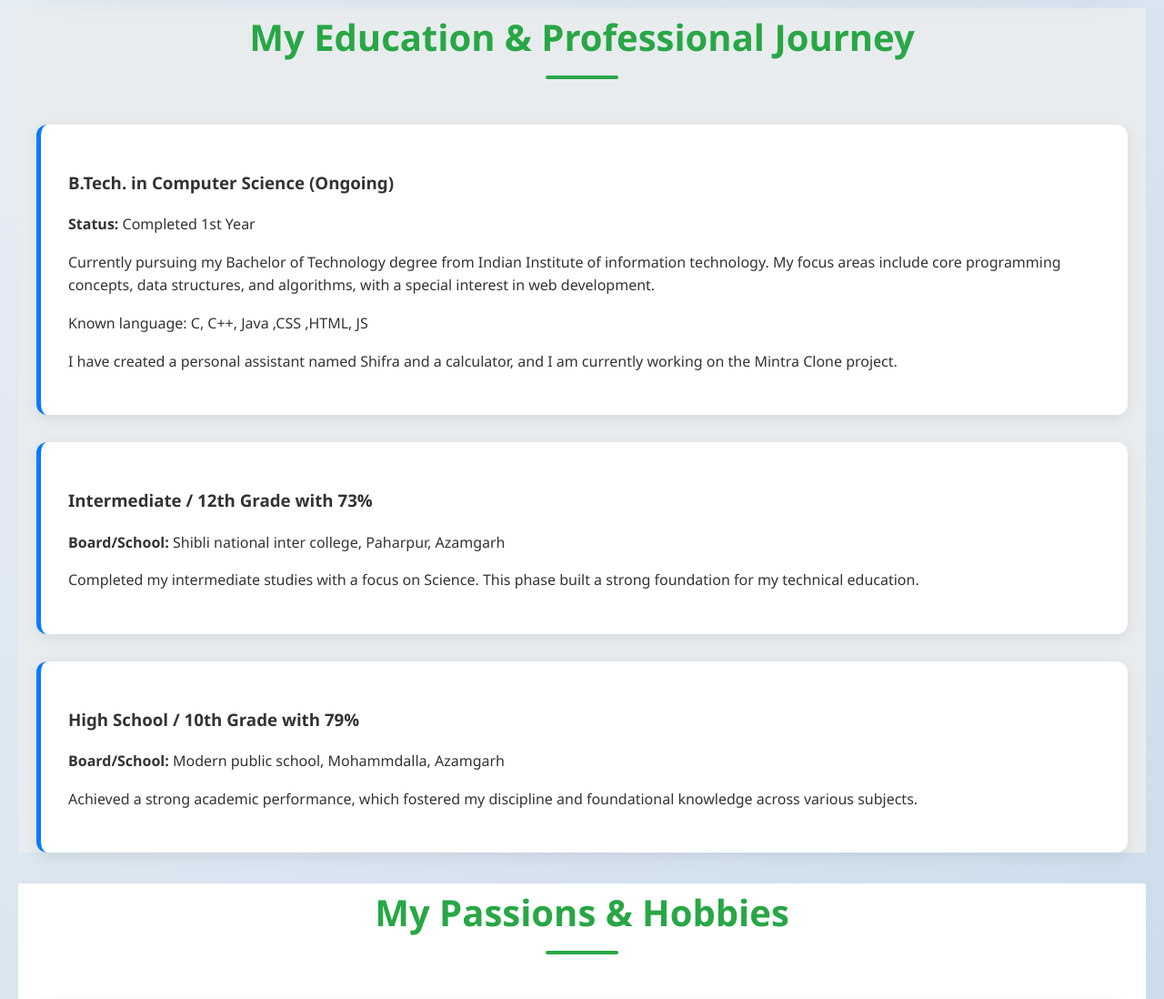
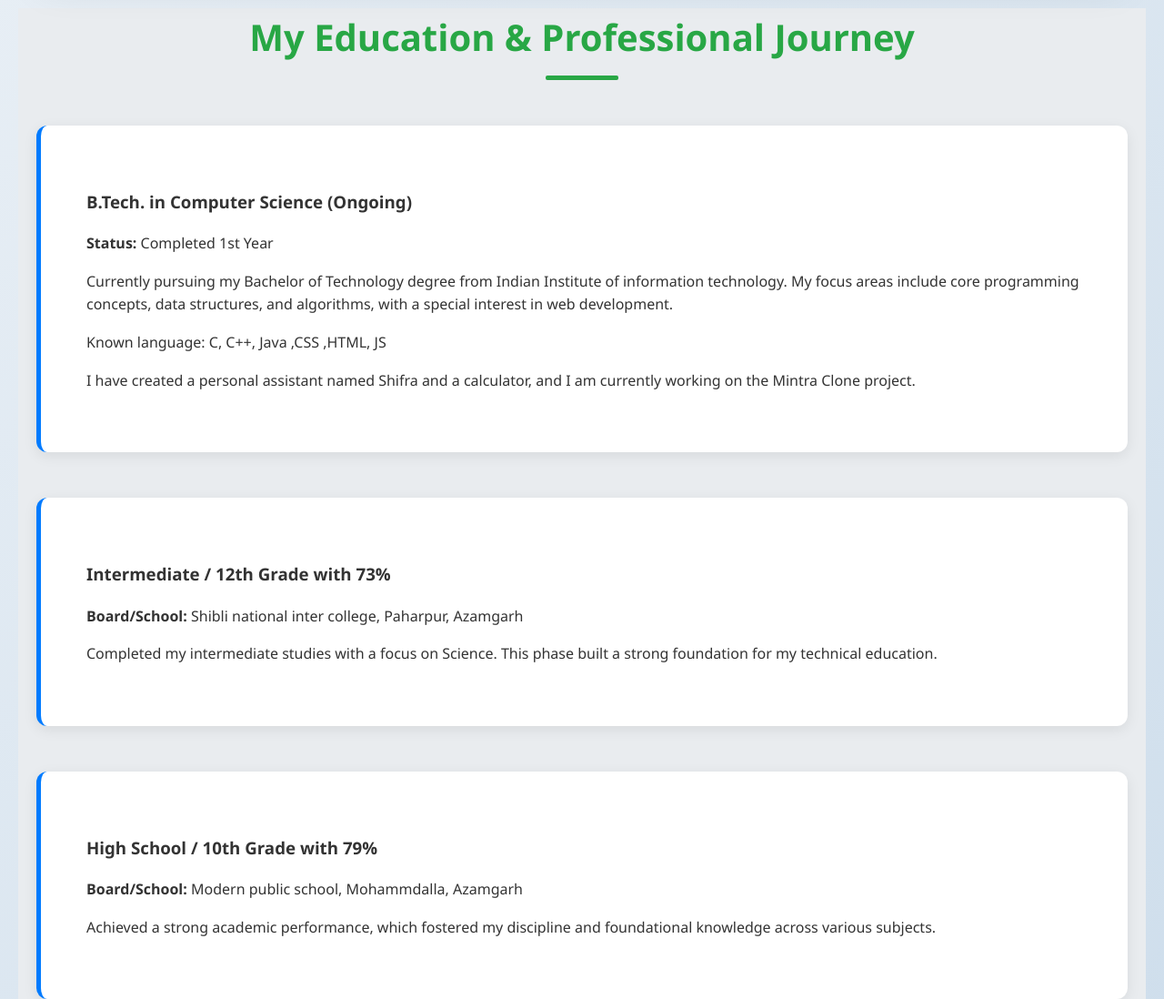
Before and after one commit to diksha6592025/Sudiksha-Profile, a plain HTML site: page index.html in a window 1280 px wide. Shown: the part 940-2038 px from the top of the page at 91% size. Drawn offline with Linux system fonts and the light colour scheme.

Commit message:
Update index.html

```diff
--- a/index.html
+++ b/index.html
@@ -163,7 +163,7 @@
             content: '';
             display: block;
             width: 80px;
-            height: 4px;
+            height: 5px;
             background: #28a745;
             margin: 10px auto 0;
             border-radius: 2px;
@@ -171,9 +171,9 @@
 
         .detail-card {
             background: white;
-            padding: 30px;
+            padding: 50px;
             border-radius: 12px;
-            margin-bottom: 30px;
+            margin-bottom: 50px;
             box-shadow: 0 4px 15px rgba(0, 0, 0, 0.08);
             transition: transform 0.3s ease;
             border-left: 5px solid #007bff;
```
